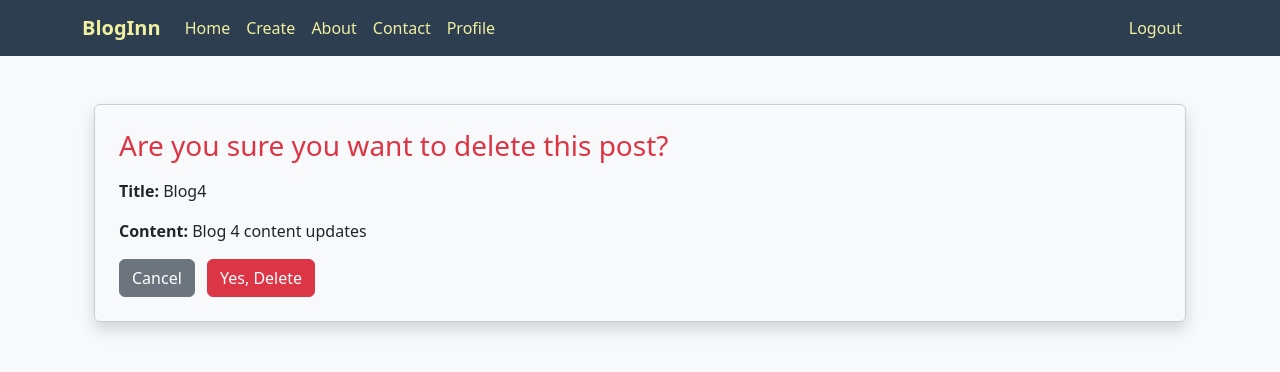
After one commit to pravin-kavthale/BlogInn, a Django app: page /post/4/delete in a window 1280 px wide. The commit adds this page. Shown: the top 372 px of the page. Run offline with Django 5.2, Linux system fonts and the light colour scheme; a user stored in the database is signed in; data comes from the database, SQL or seed files in the repository; both versions use the stored data as it was after the commit.

Commit message:
feat: Implement CRUD functionality for blog posts with corresponding views and templates

```diff
--- a/blog/models.py
+++ b/blog/models.py
@@ -1,6 +1,7 @@
 from django.db import models
 from django.contrib.auth.models import User
 from django.utils import timezone
+from django.urls import reverse
 
 
 class Post(models.Model):
@@ -12,6 +13,8 @@ class Post(models.Model):
     def __str__(self):
         return self.title
 
+    def get_absolute_url(self):
+        return reverse('post-detail',kwargs={'pk':self.pk})
 class Like(models.Model):
     post=models.ForeignKey(Post,on_delete=models.CASCADE)
     user=models.ForeignKey(User,on_delete=models.CASCADE)
--- a/blog/templates/blog/base.html
+++ b/blog/templates/blog/base.html
@@ -70,7 +70,7 @@
           <a class="nav-link" href="{% url 'blog-home' %}">Home</a>
         </li>
         <li class="nav-item">
-          <a class="nav-link" href="#">Create</a>
+          <a class="nav-link" href="{%url 'post-create' %}">Create</a>
         </li>
         <li class="nav-item">
           <a class="nav-link" href="{% url 'blog-about' %}">About</a>
--- /dev/null
+++ b/blog/templates/blog/post_confirm_delete.html
@@ -0,0 +1,17 @@
+{% extends "blog/base.html" %}
+
+{% block content %}
+<div class="container mt-5">
+    <div class="card shadow p-4">
+        <h3 class="text-danger mb-3">Are you sure you want to delete this post?</h3>
+        <p><strong>Title:</strong> {{ object.title }}</p>
+        <p><strong>Content:</strong> {{ object.content }}</p>
+
+        <form method="POST">
+            {% csrf_token %}
+            <a href="{% url 'post-detail' object.id %}" class="btn btn-secondary me-2">Cancel</a>
+            <button type="submit" class="btn btn-danger">Yes, Delete</button>
+        </form>
+    </div>
+</div>
+{% endblock %}
--- a/blog/urls.py
+++ b/blog/urls.py
@@ -4,10 +4,21 @@ from . import views
 from users import views as user_views
 from django.contrib.auth import views as auth_views
 
+from .views import (
+    PostListView,
+    PostDetailView,
+    PostCreateView,
+    PostUpdateView,
+    PostDeleteView)
+
 
 urlpatterns = [
-    path("", views.Home,name="blog-home"),
+    path("", PostListView.as_view(),name="blog-home"),
+    path("post/<int:pk>/",PostDetailView.as_view(),name="post-detail"),
     path("about/",views.about,name='blog-about'),
+    path('post/new/',PostCreateView.as_view(),name='post-create'),
+    path('post/<int:pk>/update/',PostUpdateView.as_view(),name='post-update'),
+    path('post/<int:pk>/delete',PostDeleteView.as_view(),name='post-delete'),
     path('contact/', views.contact, name='blog-contact'),
     path('login/',auth_views.LoginView.as_view(template_name='users/login.html'),name='login'),
     path('logout/',auth_views.LogoutView.as_view(template_name='users/logout.html'),name='logout'),
--- a/blog/views.py
+++ b/blog/views.py
@@ -1,16 +1,57 @@
 from django.shortcuts import render
 from .models import Post
+from django.views.generic import (
+    ListView,
+    DetailView,
+    CreateView,
+    UpdateView,
+    DeleteView
+)
+from django.contrib.auth.mixins import LoginRequiredMixin,UserPassesTestMixin
 
-def Home(request):
-    posts = Post.objects.all().order_by('-date_posted')  # 👈 Order by newest first
-    return render(request, 'blog/home.html', {'posts': posts})
+class PostListView(ListView):
+    model=Post
+    template_name="blog/home.html"
+    context_object_name = 'posts'
+    ordering=['-date_posted']
+
+class PostDetailView(DetailView):
+    model=Post
+
+class PostCreateView(LoginRequiredMixin,CreateView):
+    model=Post
+    fields=['title','content']
+
+    def form_valid(self,form):
+        form.instance.author=self.request.user
+        return super().form_valid(form)
+
+class PostUpdateView(LoginRequiredMixin,UserPassesTestMixin,UpdateView):
+    model=Post
+    fields=['title','content']
+    def form_valid(self,form):
+        form.instance.author=self.request.user
+        return super().form_valid(form)
+
+    def test_func(self):
+        post=self.get_object()
+        if self.request.user==post.author:
+            return True
+        else:
+            return False
+
+class PostDeleteView(LoginRequiredMixin,UserPassesTestMixin,DeleteView):
+    model=Post
+    success_url="/"
+    def test_func(self):
+        post=self.get_object()
+        if post.author==self.request.user:
+            return True
+        else:
+            return False
 
 def about(request):
     return render(request,'blog/about.html',{"title":"About"})
 
 def contact(request):
     return render(request,'blog/contact.html',{"title":"Contact"})
-
-
-
-    # Create your views here.
```
Also changed, not shown: blog/templates/blog/home.html (+23 -19 lines), blog/templates/blog/post_detail.html (added, +17 -0 lines), blog/templates/blog/post_form.html (added, +13 -0 lines), db.sqlite3.
